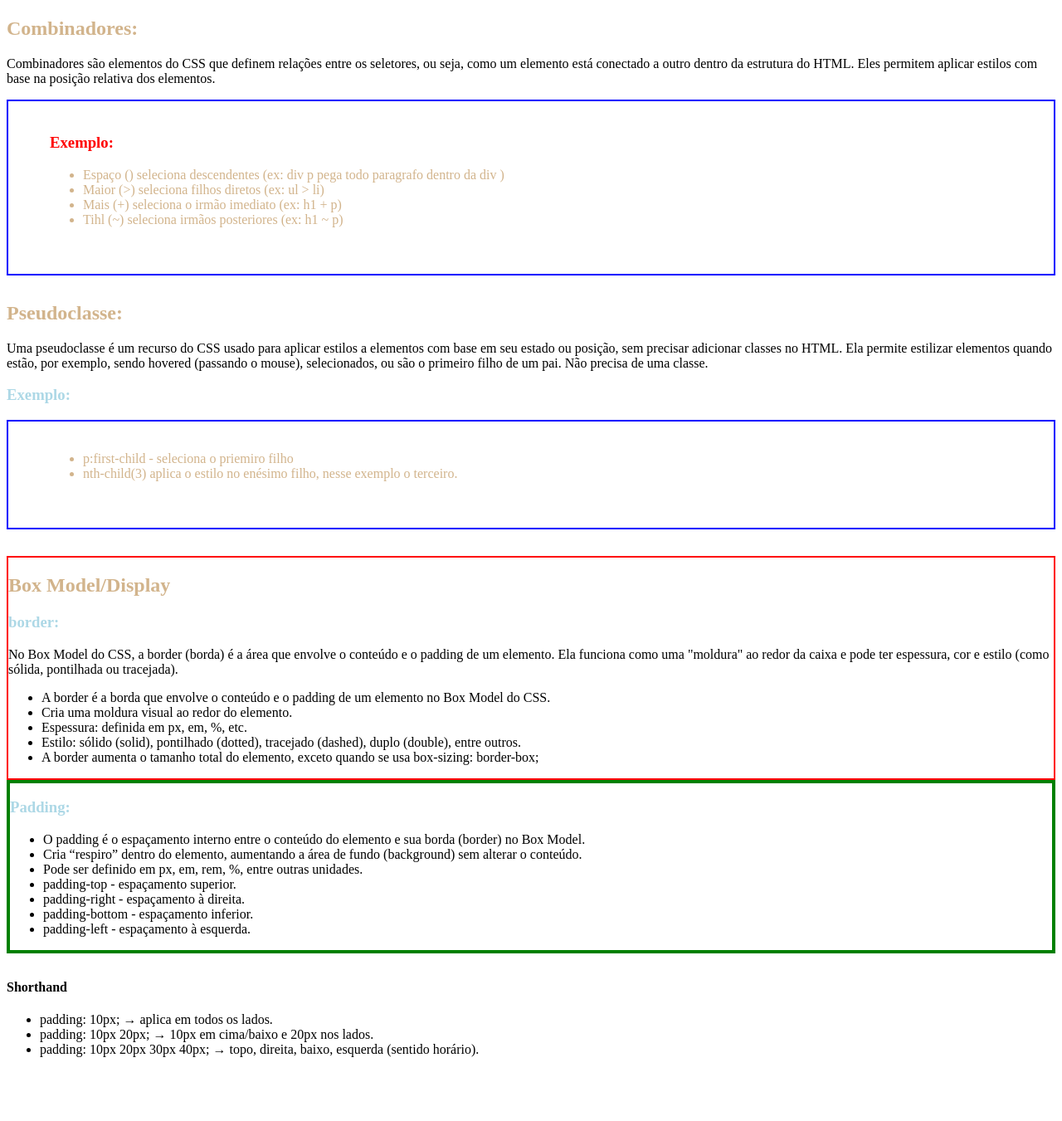
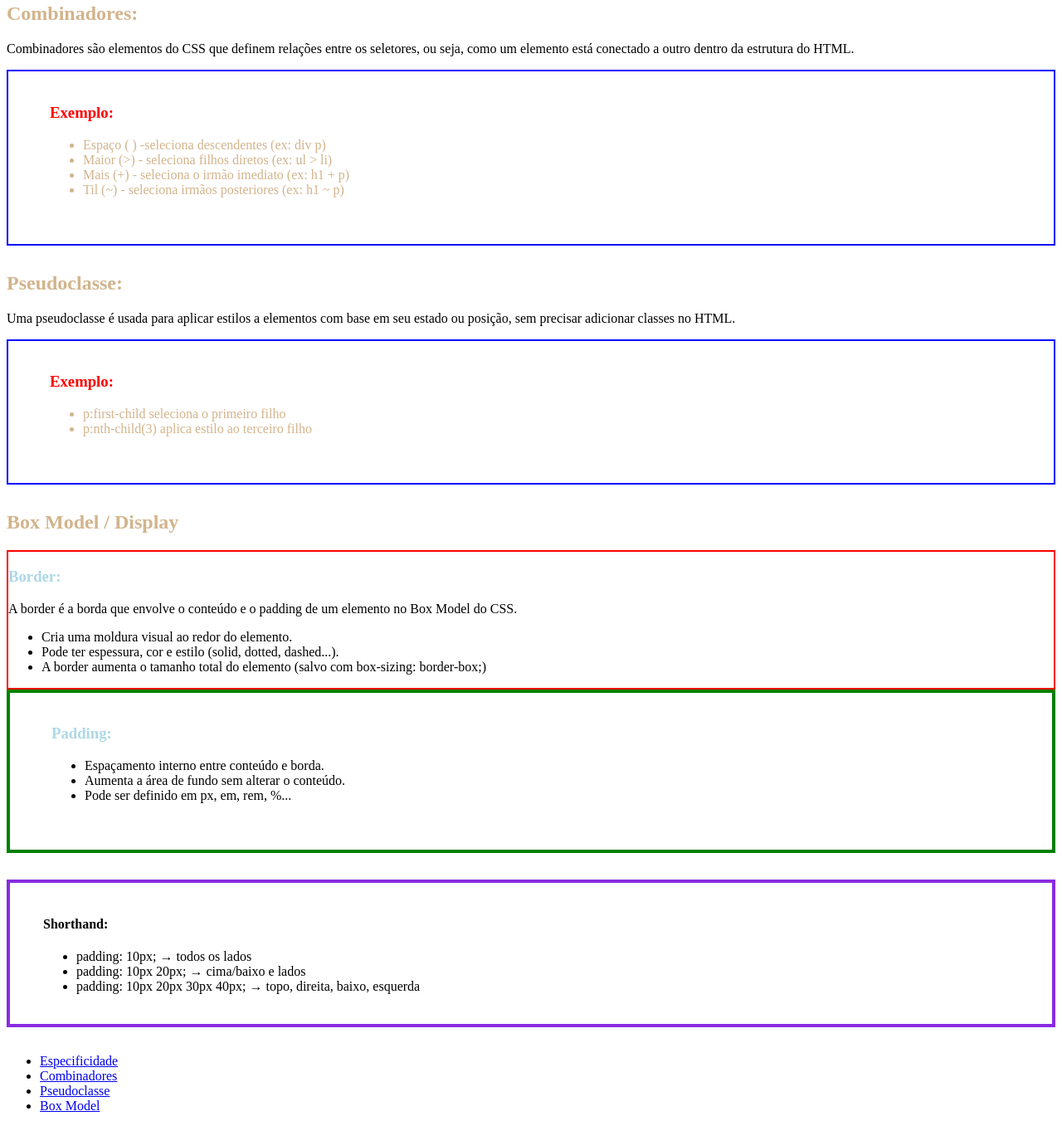
Before and after one commit to Valenbento/atividade.tags.estruturais.3bim, a plain HTML site: page index.html in a window 1280 px wide. Shown: the part 949-2300 px from the top of the page at 83% size. Before the commit the page ends 2239 px from the top, so only its background shows below. Drawn offline with Linux system fonts and the light colour scheme.

Commit message:
finalização do projeto

```diff
--- a/index.html
+++ b/index.html
@@ -1,5 +1,5 @@
 <!DOCTYPE html>
-<html lang="pt br">
+<html lang="pt-br">
 <head>
     <meta charset="UTF-8">
     <meta name="viewport" content="width=device-width, initial-scale=1.0">
@@ -7,10 +7,24 @@
     <link rel="stylesheet" href="style.css">
 </head>
 <body>
-  <h1 class="titulos" id="titulos">Estilização de Titulos com especificidade:</h1>
-  <p> Quando selecionamos no css o h1 mais de uma vez, o ultimo codigo prevalecera, isso chamamos de efeito cascata, porem quando usasmos uma classe com "id" indendente do ultimo codigo digitado, a classe prevalecera, pois tem maior especificidade. </p>
 
-  <h2 class=".titulo2">Diferença de especificidade entre CLASSE e ID:</h2>
+
+    <header>
+        <h1 class="titulos" id="titulos">Estilização de Títulos com especificidade:</h1>
+        <p>
+            Quando selecionamos no css o h1 mais de uma vez, o último código prevalecerá, isso chamamos de efeito cascata.
+            Porém, quando usamos uma classe com "id", independente do último código digitado, o id prevalecerá, pois tem maior especificidade.
+        </p>
+    </header>
+
+
+
+
+
+    <main>
+        <section id="especificidade">
+            <h2 class="titulo2">Diferença de especificidade entre CLASSE e ID:</h2>
+
             <h3 class="titulo3">Id:</h3>
             <div class="primeira">
                 <ul>
@@ -19,6 +33,7 @@
                     <li>Ideal para elementos específicos (ex: um botão único)</li>
                 </ul>
             </div>
+
             <h3 id="classe-1">Classe</h3>
             <div class="primeira">
                 <ul>
@@ -27,10 +42,14 @@
                     <li>Mais flexível e reutilizável</li>
                 </ul>
             </div>
+
             <h2>Qual é mais indicado para usar?</h2>
-  <p>Usar classe no HTML é geralmente melhor porque oferece mais flexibilidade e reutilização no código. Enquanto o id  serve para identificar um único elemento, a classe pode ser aplicada a vários, permitindo que estilos e comportamentos sejam compartilhados entre eles. Isso torna o desenvolvimento mais organizado, facilita a manutenção e evita repetições desnecessárias. Em projetos maiores, o uso de classes é essencial para manter o código limpo e eficiente.
+            <p>
+                Usar classe no HTML é geralmente melhor porque oferece mais flexibilidade e reutilização no código.
+                Enquanto o id serve para identificar um único elemento, a classe pode ser aplicada a vários, permitindo que estilos e comportamentos sejam compartilhados entre eles.
             </p>
-<h3> Por que é melhor usar classe?</h3>
+
+            <h3>Por que é melhor usar classe?</h3>
             <div class="primeira">
                 <ul>
                     <li>Facilita a manutenção do código.</li>
@@ -38,75 +57,79 @@
                     <li>Evita conflitos e limitações que o id pode causar.</li>
                 </ul>
             </div>
+        </section>
 
+        <section id="combinadores">
             <h2>Combinadores:</h2>
-<p>Combinadores são elementos do CSS que definem relações entre os seletores, ou seja, como um elemento está conectado a outro dentro da estrutura do HTML. Eles permitem aplicar estilos com base na posição relativa dos elementos.</p>
-
-
+            <p>
+                Combinadores são elementos do CSS que definem relações entre os seletores, ou seja, como um elemento está conectado a outro dentro da estrutura do HTML.
+            </p>
             <div class="primeira">
                 <h3>Exemplo:</h3>
                 <ul>
-    <li>Espaço ()  seleciona descendentes (ex: div p pega todo paragrafo dentro da div )</li>
-    <li> Maior (>) seleciona filhos diretos (ex: ul > li)</li>
-    <li>Mais (+) seleciona o irmão imediato (ex: h1 + p)</li>
-    <li>Tihl (~) seleciona irmãos posteriores (ex: h1 ~ p)</li>
+                    <li>Espaço ( ) -seleciona descendentes (ex: div p)</li>
+                    <li>Maior (>) - seleciona filhos diretos (ex: ul > li)</li>
+                    <li>Mais (+) - seleciona o irmão imediato (ex: h1 + p)</li>
+                    <li>Til (~) - seleciona irmãos posteriores (ex: h1 ~ p)</li>
                 </ul>
             </div>
+        </section>
+
+        <section id="pseudoclasse">
             <h2>Pseudoclasse:</h2>
-<p>Uma pseudoclasse é um recurso do CSS usado para aplicar estilos a elementos com base em seu estado ou posição, sem precisar adicionar classes no HTML. Ela permite estilizar elementos quando estão, por exemplo, sendo hovered (passando o mouse), selecionados, ou são o primeiro filho de um pai. Não precisa de uma classe.</p>
+            <p>
+                Uma pseudoclasse é usada para aplicar estilos a elementos com base em seu estado ou posição, sem precisar adicionar classes no HTML.
+            </p>
+            <div class="primeira">
                 <h3>Exemplo:</h3>
-<div class="primeira">
                 <ul>
-        <li>p:first-child - seleciona o priemiro filho</li>
-        <li>nth-child(3) aplica o estilo no enésimo filho, nesse exemplo o terceiro.</li>
+                    <li>p:first-child  seleciona o primeiro filho</li>
+                    <li>p:nth-child(3)  aplica estilo ao terceiro filho</li>
                 </ul>
             </div>
+        </section>
+
+        <section id="boxmodel">
+            <h2>Box Model / Display</h2>
 
             <div class="segunda">
-    <h2>Box Model/Display</h2>
-    <h3>border:</h3>
-    <p> No Box Model do CSS, a border (borda) é a área que envolve o conteúdo e o padding de um elemento. Ela funciona como uma "moldura" ao redor da caixa e pode ter espessura, cor e estilo (como sólida, pontilhada ou tracejada).</p>
+                <h3>Border:</h3>
+                <p>A border é a borda que envolve o conteúdo e o padding de um elemento no Box Model do CSS.</p>
                 <ul>
-        <li>A border é a borda que envolve o conteúdo e o padding de um elemento no Box Model do CSS.</li>
                     <li>Cria uma moldura visual ao redor do elemento.</li>
-        <li>Espessura: definida em px, em, %, etc.</li>
-        <li>Estilo: sólido (solid), pontilhado (dotted), tracejado (dashed), duplo (double), entre outros.</li>
-        <li>A border aumenta o tamanho total do elemento, exceto quando se usa box-sizing: border-box;</li>
+                    <li>Pode ter espessura, cor e estilo (solid, dotted, dashed...).</li>
+                    <li>A border aumenta o tamanho total do elemento (salvo com box-sizing: border-box;)</li>
                 </ul>
             </div>
-
-
 
             <div class="terceira">
                 <h3>Padding:</h3>
                 <ul>
-            <li>O padding é o espaçamento interno entre o conteúdo do elemento e sua borda (border) no Box Model.</li>
-            <li>Cria “respiro” dentro do elemento, aumentando a área de fundo (background) sem alterar o conteúdo.</li>
-            <li>Pode ser definido em px, em, rem, %, entre outras unidades.</li>
-            <li>padding-top - espaçamento superior.</li>
-            <li>padding-right - espaçamento à direita.</li>
-            <li>padding-bottom - espaçamento inferior.</li>
-            <li>padding-left - espaçamento à esquerda.</li>
+                    <li>Espaçamento interno entre conteúdo e borda.</li>
+                    <li>Aumenta a área de fundo sem alterar o conteúdo.</li>
+                    <li>Pode ser definido em px, em, rem, %...</li>
                 </ul>
             </div>
 
             <div class="quarta">
-         <h4>Shorthand</h4>
+                <h4>Shorthand:</h4>
                 <ul>
-            <li>padding: 10px; → aplica em todos os lados.</li>
-            <li>padding: 10px 20px; → 10px em cima/baixo e 20px nos lados.</li>
-            <li>padding: 10px 20px 30px 40px; → topo, direita, baixo, esquerda (sentido horário).</li>
+                    <li>padding: 10px; → todos os lados</li>
+                    <li>padding: 10px 20px; → cima/baixo e lados</li>
+                    <li>padding: 10px 20px 30px 40px; → topo, direita, baixo, esquerda</li>
                 </ul>
             </div>
+        </section>
 
-
-
-
-
-
-
-
-
+          <nav>
+        <ul>
+            <li><a href="#especificidade">Especificidade</a></li>
+            <li><a href="#combinadores">Combinadores</a></li>
+            <li><a href="#pseudoclasse">Pseudoclasse</a></li>
+            <li><a href="#boxmodel">Box Model</a></li>
+        </ul>
+    </nav>
+    </main>
 
 </body>
 </html>
--- a/style.css
+++ b/style.css
@@ -43,4 +43,23 @@ h3{
 .terceira{
     border: 4px solid green;
     margin-bottom: 32px;
+    padding: 20px 30px 40px 50px;
 }
+
+.quarta{
+    border: 4px solid blueviolet;
+    margin-bottom: 32px;
+    padding: 20px 40px;
+}
+
+span{
+    color:red;
+}
+
+a {
+    display:block;
+}
+
+html {
+    scroll-behavior: smooth;
+}
```
Lines whose indentation alone changed are shown as unchanged.
